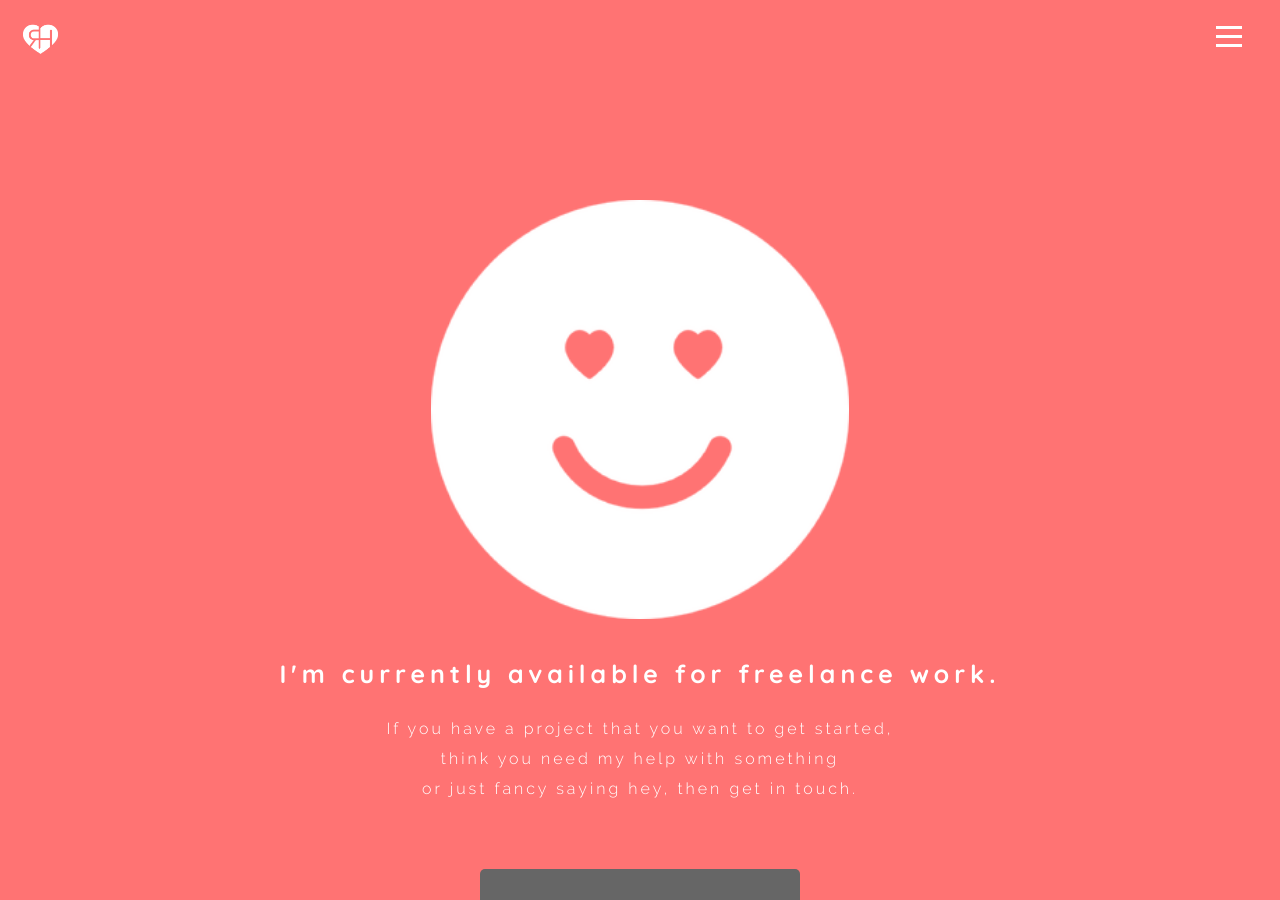
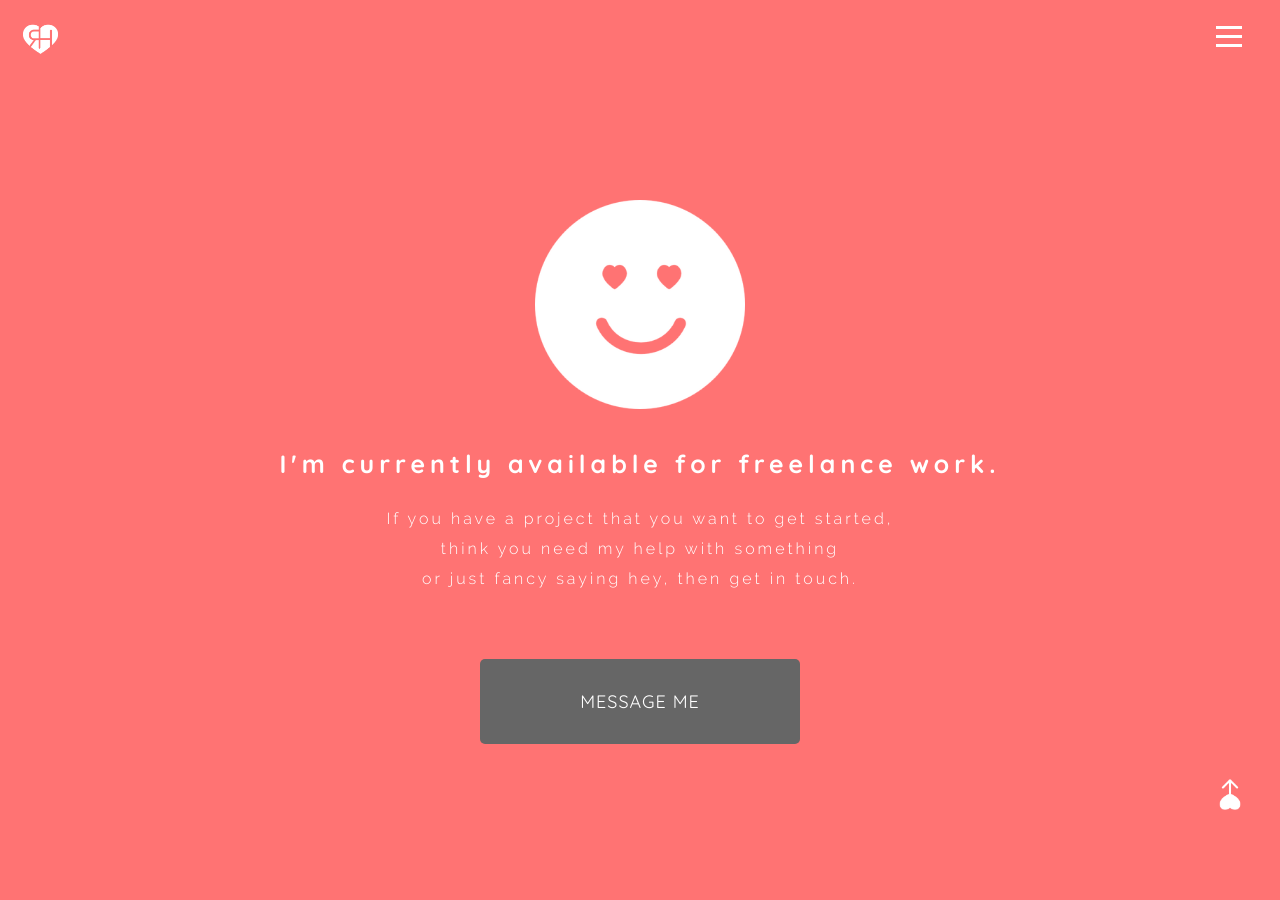
Before and after one commit to rachelheodesign/rachelheodesign.github.io, a Jekyll site: the page built from contact.md, in a window 1280 px wide and 900 px high. Built offline with Jekyll 4.4.1, drawn with Linux system fonts in a browser that asks for light colours; nearby versions of some CDN libraries.

Commit message:
Revert changes for contact image

```diff
--- a/_layouts/contact.html
+++ b/_layouts/contact.html
@@ -4,7 +4,7 @@ layout: default
 
 <div class="contact-container">
   <div class="emoji-container">
-    <img class="emoji" src="../assets/images/emoji-large.png" srcset="../assets/images/emoji-large.png 550w, ../assets/images/emoji-med.png 300w, ../assets/images/emoji-small.png 140w" sizes="(max-width: 1440px) 60vw, (max-width:800px) 80vw, (max-width:400px) 100vw", alt="Smiling face">
+    <img class="emoji" src="../assets/images/emoji-large.png" srcset="../assets/images/emoji-large.png 550w, ../assets/images/emoji-med.png 300w, ../assets/images/emoji-small.png 140w" sizes="(max-width: 1440px) 30vw, (max-width:800px) 80vw, (max-width:400px) 100vw", alt="Smiling face">
   </div>
 
   <div class="availability-container">
```
